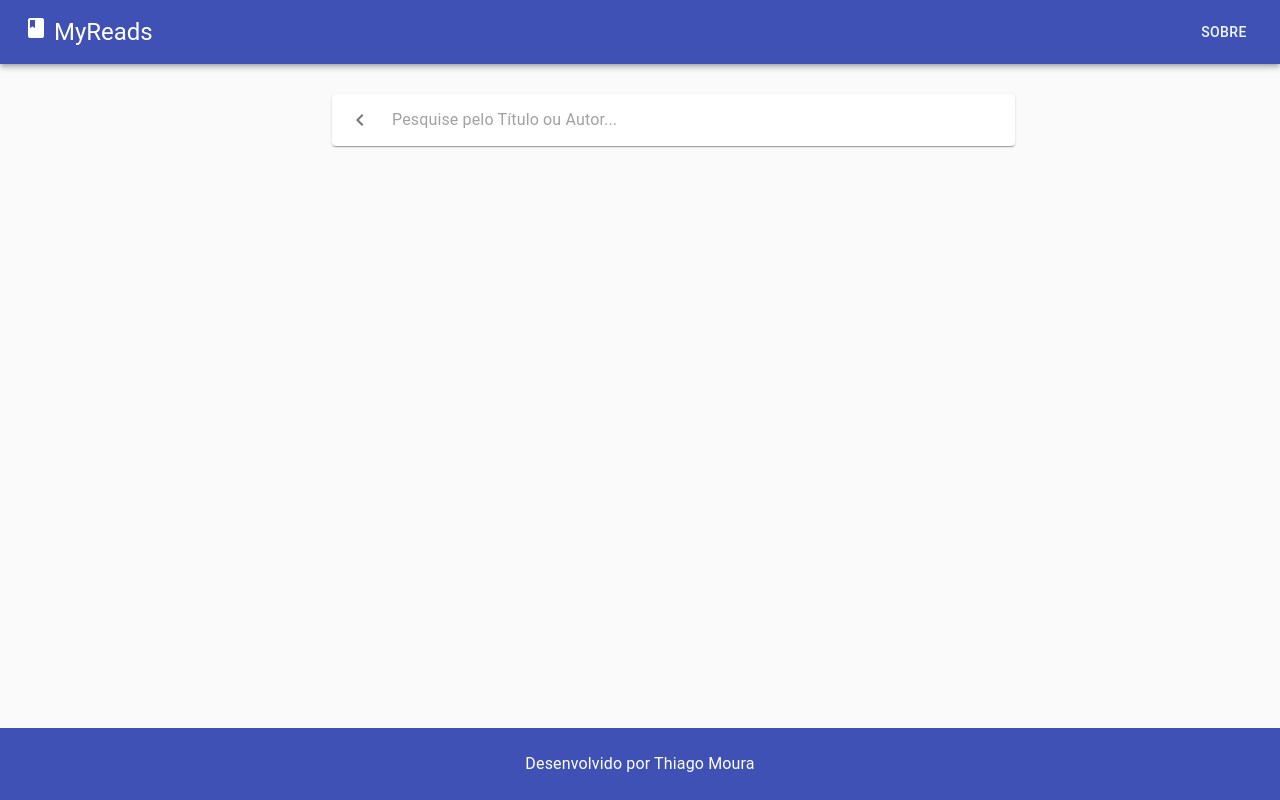
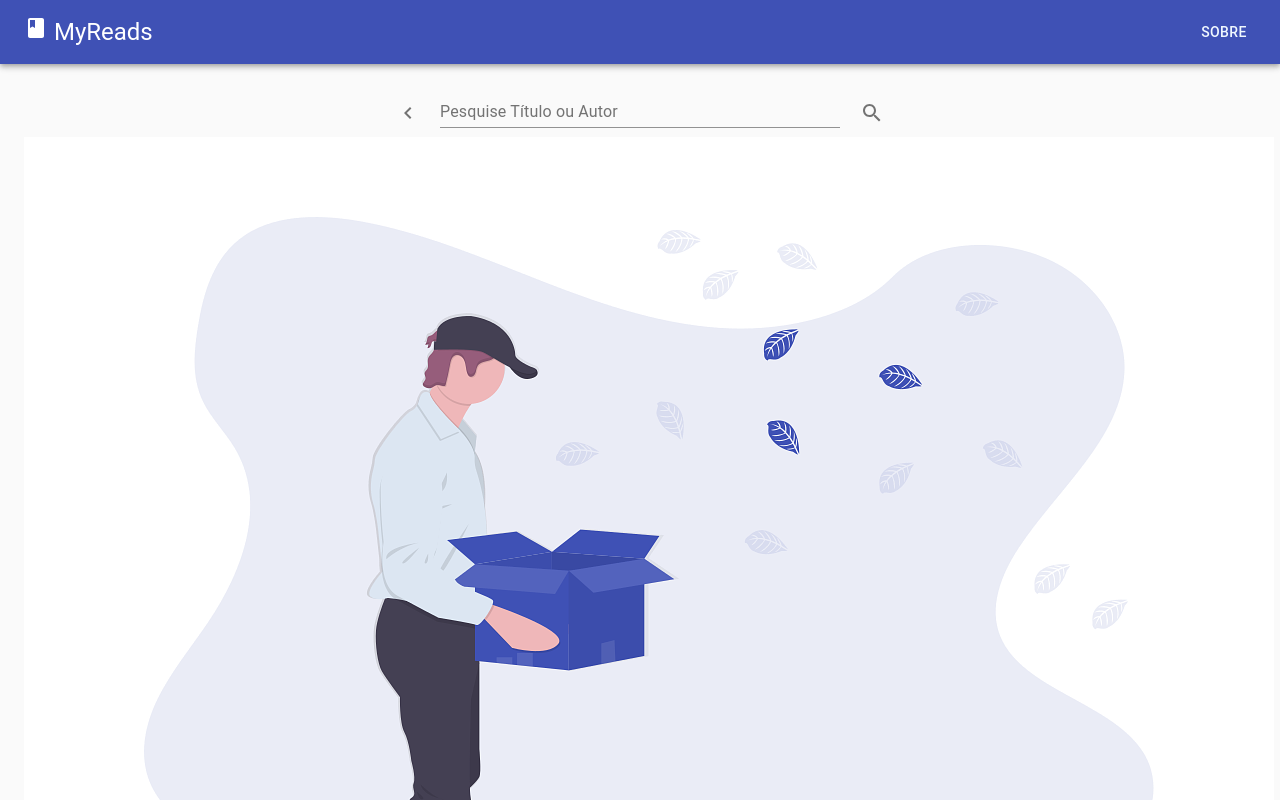
Before and after one commit to thienry/my-reads, a React (Create React App) app: page /pesquisar in a window 1280 px wide. Shown: the top 800 px of the page. Built offline with nearby package versions, Linux system fonts and the light colour scheme.

Commit message:
Partial search implemented

```diff
--- a/src/components/search/SearchBooks.js
+++ b/src/components/search/SearchBooks.js
@@ -1,54 +1,100 @@
-import React from "react";
+import React, { useContext, useState } from "react";
 import { Link as RouterLink } from "react-router-dom";
 
-import { MdChevronLeft } from "react-icons/md";
+import BookShelfContext from "../../context/bookShelf/bookShelfContext";
+
+import Book from "../books/Book";
+import empty from "./empty.png";
+
+import { MdSearch, MdChevronLeft } from "react-icons/md";
 
 import { makeStyles } from "@material-ui/core/styles";
-import Paper from "@material-ui/core/Paper";
-import InputBase from "@material-ui/core/InputBase";
+import TextField from "@material-ui/core/TextField";
 import IconButton from "@material-ui/core/IconButton";
+import { Container } from "@material-ui/core";
 import Tooltip from "@material-ui/core/Tooltip";
 import Link from "@material-ui/core/Link";
+import Grid from "@material-ui/core/Grid";
 
 const SearchBooks = () => {
   const classes = useStyles();
+  const bookShelfContext = useContext(BookShelfContext);
+
+  const { books } = bookShelfContext;
+
+  const { searchBooks } = bookShelfContext;
+
+  const [query, setQuery] = useState("");
+
+  const onChange = e => {
+    setQuery(e.target.value);
+  };
+
+  const onSubmit = e => {
+    e.preventDefault();
+    searchBooks(query);
+    setQuery("");
+  };
 
   return (
     <>
-      <div>
-        <Paper className={classes.root}>
+      <Container className={classes.container}>
+        <form onSubmit={onSubmit}>
           <Link component={RouterLink} to="/" color="inherit">
-            <Tooltip title="Voltar">
-              <IconButton className={classes.iconButton} aria-label="menu">
+            <Tooltip title="Voltar para Home" placement="top">
+              <IconButton className={classes.button}>
                 <MdChevronLeft />
               </IconButton>
             </Tooltip>
           </Link>
-          <InputBase
-            className={classes.input}
-            placeholder="Pesquise pelo Título ou Autor..."
-            value=""
-            onChange={() => {}}
+          <TextField
+            id="standard-search"
+            label="Pesquise Título ou Autor"
+            type="search"
+            className={classes.textField}
+            margin="normal"
+            onChange={onChange}
+            value={query}
           />
-        </Paper>
-      </div>
+          <Tooltip title="Pesquisar" placement="top">
+            <IconButton type="submit" className={classes.button}>
+              <MdSearch />
+            </IconButton>
+          </Tooltip>
+        </form>
+      </Container>
+
+      <img
+        src={empty}
+        style={{
+          display: "flex",
+          justifyContent: "center",
+          alignItems: "center",
+        }}
+        alt="Empty"
+      />
+
+      <Grid container spacing={4}>
+        {query.length > 0 &&
+          books.map(book => <Book key={book.id} book={book} />)}
+      </Grid>
     </>
   );
 };
 
 const useStyles = makeStyles(theme => ({
-  root: {
+  container: {
     display: "flex",
     justifyContent: "center",
-    alignItems: "center",
-    padding: "2px 4px",
-    marginTop: "30px",
-    marginLeft: "25%",
-    width: 683
+    alignItems: "center"
   },
-  input: {
-    marginLeft: 8,
-    flex: 1
+  textField: {
+    marginLeft: theme.spacing(1),
+    marginRight: theme.spacing(1),
+    width: 400
+  },
+  button: {
+    marginTop: 25
   }
 }));
 
--- a/src/context/bookShelf/BookShelfState.js
+++ b/src/context/bookShelf/BookShelfState.js
@@ -17,7 +17,6 @@ const BookShelfState = props => {
   const initialState = {
     books: [],
     book: {},
-    query: "",
     loading: false
   };
 
@@ -35,7 +34,6 @@ const BookShelfState = props => {
   const getBook = async id => {
     setLoading();
     const res = await axios.get(`${base_api_url}/books/${id}`, config);
-    console.log(res)
 
     dispatch({ type: GET_BOOK, payload: res.data.book });
   };
@@ -73,7 +71,6 @@ const BookShelfState = props => {
       value={{
         books: state.books,
         book: state.book,
-        query: state.query,
         getBooks,
         getBook,
         updateBook,
```
Also changed, not shown: src/components/search/empty.png (added).
